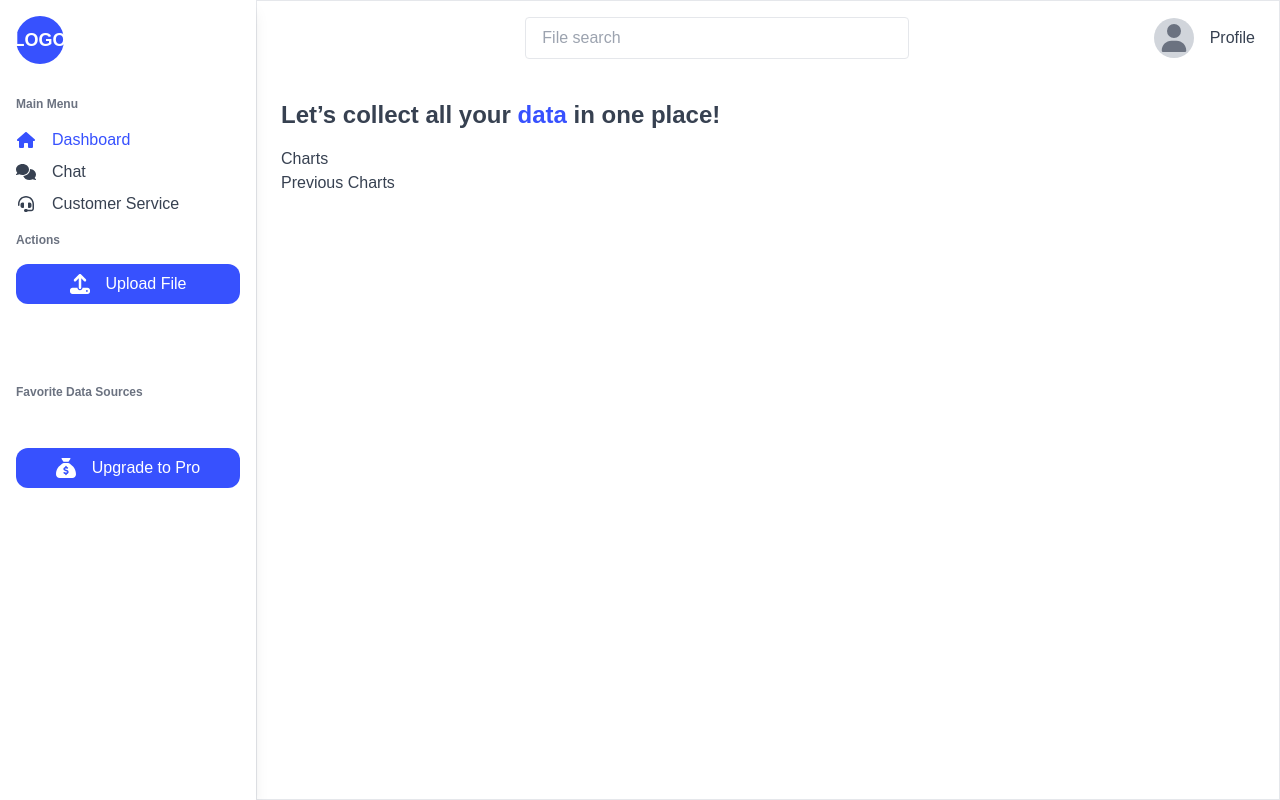
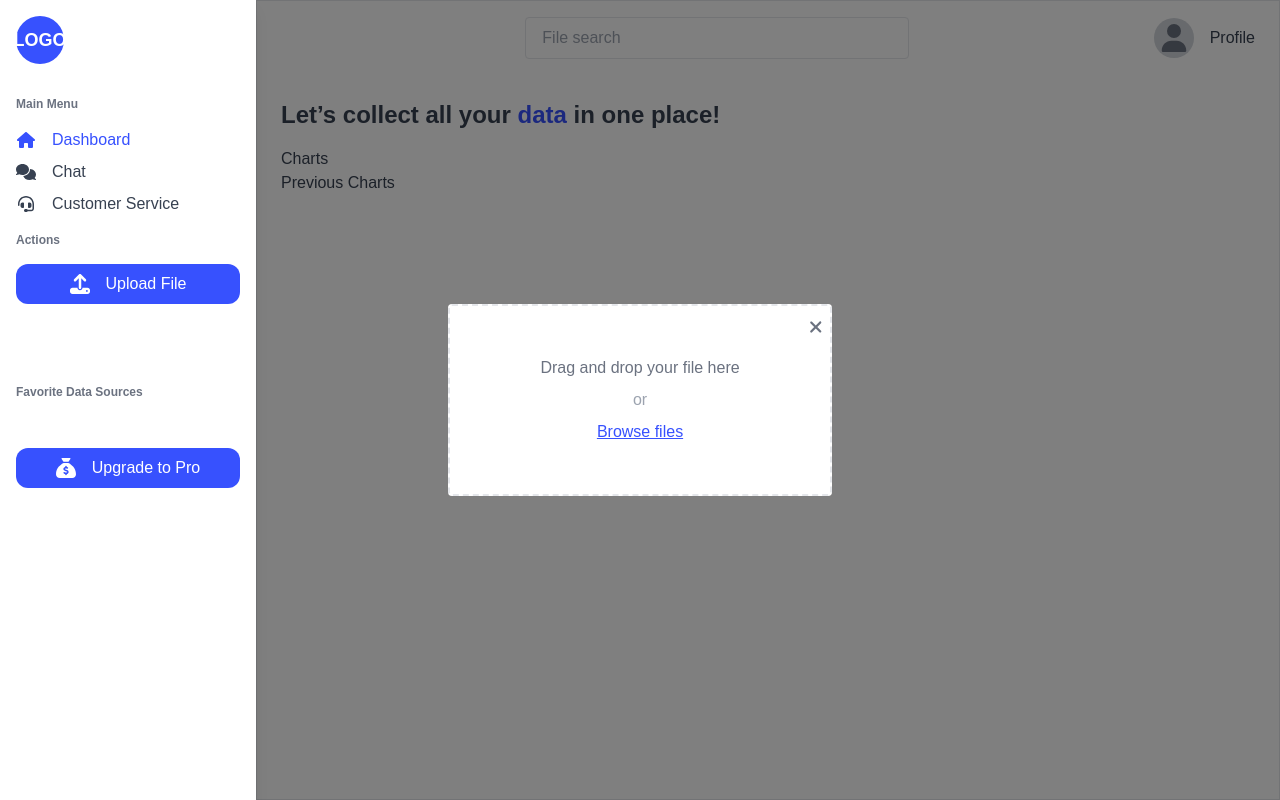
Before and after one commit to ChrisDowdDeveloper/Insightful, a Next.js app in the folder insightful-client/: page /dashboard in a window 1280 px wide. Both pictures are taken after a click on the button "Upload File". Built offline with nearby package versions, Linux system fonts and the light colour scheme.

Commit message:
upload file screen added and styled

```diff
--- a/insightful-client/app/components/SidebarComponent.tsx
+++ b/insightful-client/app/components/SidebarComponent.tsx
@@ -5,9 +5,10 @@ import React from 'react'
 interface SidebarComponentProps {
     setIsOpen: (value: boolean) => void;
     isOpen: boolean;
+    setShowUpload: (value: boolean) => void;
 }
 
-const SidebarComponent: React.FC<SidebarComponentProps> = ({ setIsOpen, isOpen }) => {
+const SidebarComponent: React.FC<SidebarComponentProps> = ({ setIsOpen, isOpen, setShowUpload }) => {
   return (
     <aside
         className={`${
@@ -50,7 +51,9 @@ const SidebarComponent: React.FC<SidebarComponentProps> = ({ setIsOpen, isOpen }
             </ul>
             <h2 className="text-gray-500 text-xs font-bold mt-10">Actions</h2>
             <div>
-                <button className="w-full bg-customBlue text-white py-2 rounded-xl flex items-center justify-center space-x-4 mb-20">
+                <button
+                onClick={() => setShowUpload(true)}
+                className="w-full bg-customBlue text-white py-2 rounded-xl flex items-center justify-center space-x-4 mb-20">
                     <FontAwesomeIcon icon={faUpload} className="w-5 h-5" />
                     <span>Upload File</span>
                 </button>
--- /dev/null
+++ b/insightful-client/app/components/UploadFileComponent.tsx
@@ -0,0 +1,51 @@
+import { faTimes } from "@fortawesome/free-solid-svg-icons";
+import { FontAwesomeIcon } from "@fortawesome/react-fontawesome";
+import React from "react";
+
+interface UploadFileComponentProps {
+  showUpload: boolean;
+  setShowUpload: (value: boolean) => void;
+}
+
+const UploadFileComponent: React.FC<UploadFileComponentProps> = ({
+  showUpload,
+  setShowUpload,
+}) => {
+  if (!showUpload) return null;
+
+  return (
+    <div className="fixed inset-0 bg-black bg-opacity-50 flex items-center justify-center">
+      <div
+        className="relative w-96 h-48 bg-white border-2 border-dashed rounded flex flex-col items-center justify-center"
+        onDragOver={() => {}}
+        onDrop={() => {}}
+      >
+        {/* Close Button */}
+        <button
+          onClick={() => setShowUpload(false)}
+          className="absolute top-2 right-2 text-gray-500 hover:text-gray-700 text-lg"
+        >
+          <FontAwesomeIcon icon={faTimes} />
+        </button>
+
+        {/* Drag and Drop Content */}
+        <p className="text-gray-500 mb-2">Drag and drop your file here</p>
+        <p className="text-gray-400">or</p>
+        <label
+          htmlFor="file-upload"
+          className="text-customBlue underline cursor-pointer mt-2"
+        >
+          Browse files
+        </label>
+        <input
+          id="file-upload"
+          type="file"
+          className="hidden"
+          onChange={() => {}}
+        />
+      </div>
+    </div>
+  );
+};
+
+export default UploadFileComponent;
--- a/insightful-client/app/dashboard/page.tsx
+++ b/insightful-client/app/dashboard/page.tsx
@@ -2,13 +2,15 @@
 import { useState } from "react";
 import HeaderComponent from "../components/HeaderComponent";
 import SidebarComponent from "../components/SidebarComponent";
+import UploadFileComponent from "../components/UploadFileComponent";
 
 export default function Dashboard() {
   const [isOpen, setIsOpen] = useState(false);
+  const [showUpload, setShowUpload] = useState(false);
 
   return (
     <div className="flex h-screen bg-white">
-      <SidebarComponent setIsOpen={setIsOpen} isOpen={isOpen} />
+      <SidebarComponent setIsOpen={setIsOpen} isOpen={isOpen} setShowUpload={setShowUpload} />
 
       <div className="flex-1 flex flex-col border">
         <HeaderComponent setIsOpen={setIsOpen}/>
@@ -32,6 +34,7 @@ export default function Dashboard() {
             </div>
           </div>
         </main>
+        <UploadFileComponent showUpload={showUpload} setShowUpload={setShowUpload}/>
       </div>
     </div>
   );
```
